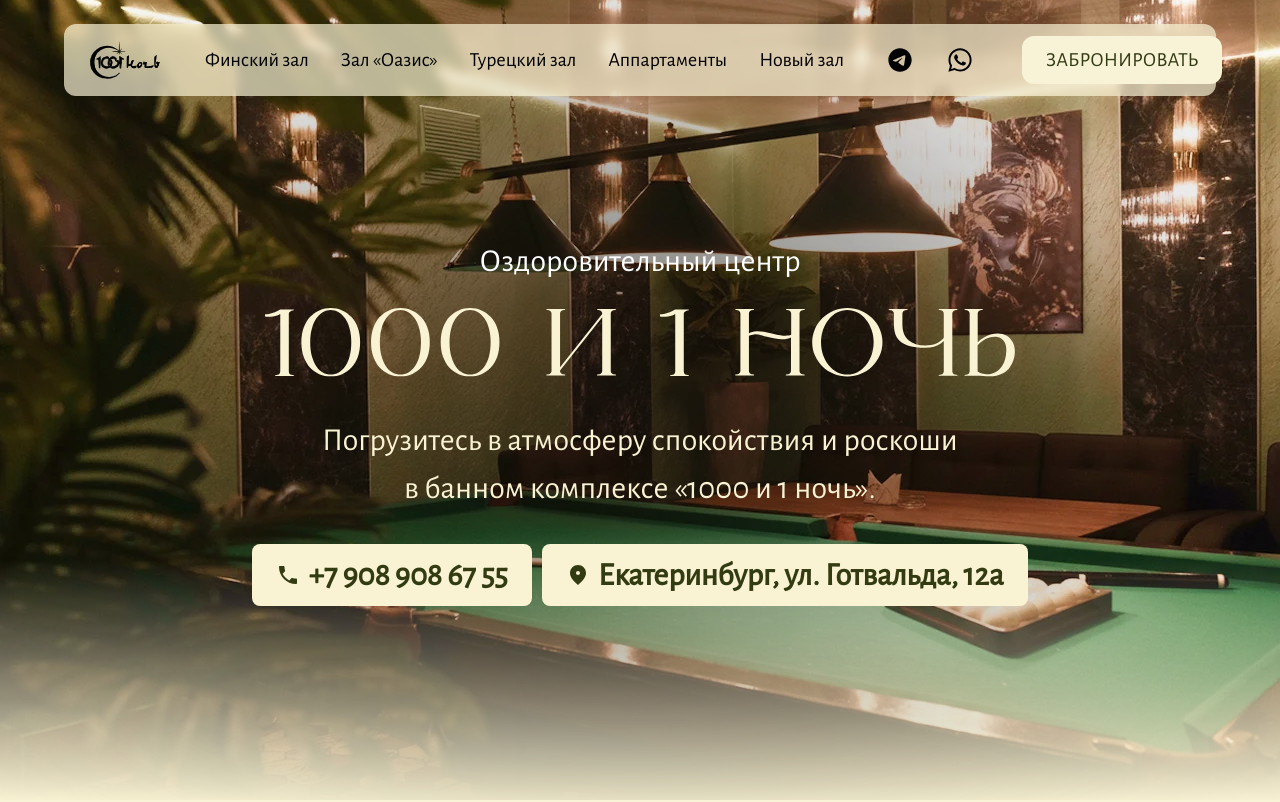
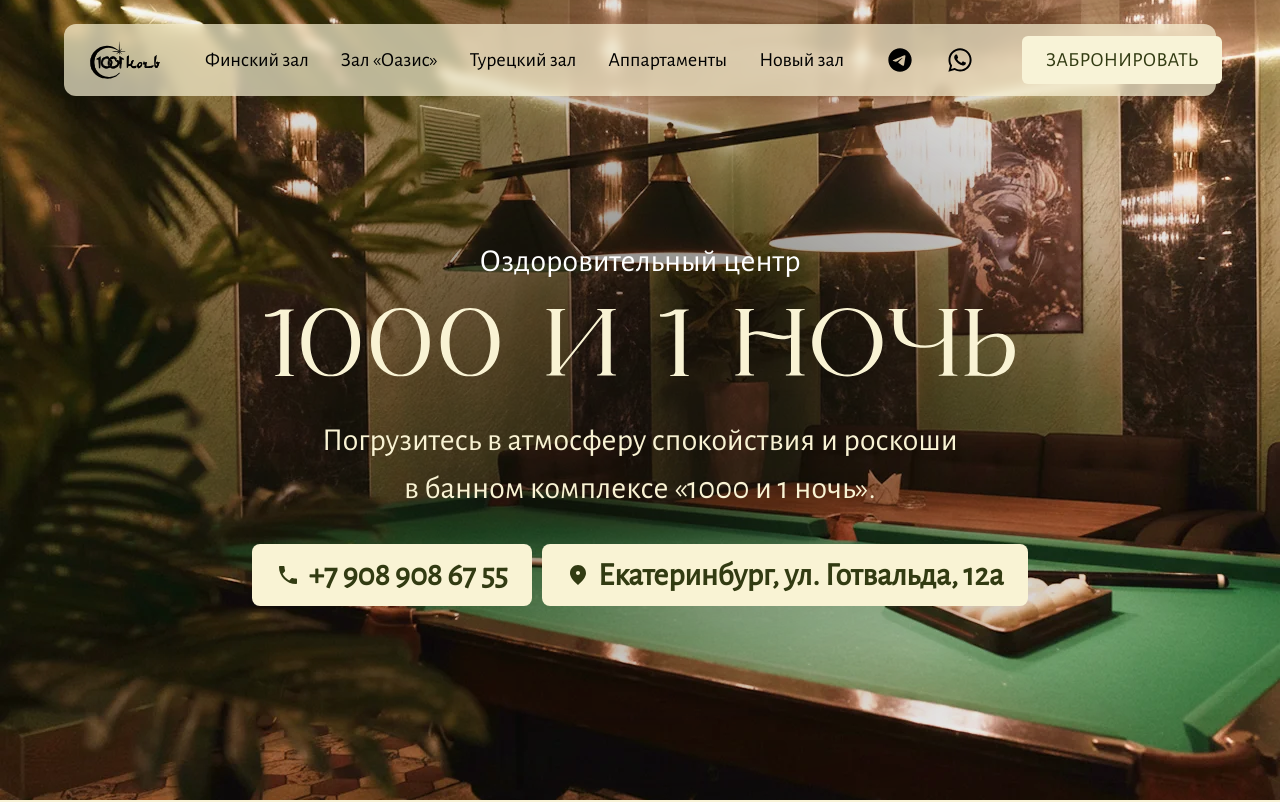
Before and after one commit to Purks1337/sasauni, a Next.js app: page / in a window 1280 px wide. Shown: the top 802 px of the page. Built offline with nearby package versions, Linux system fonts and the light colour scheme.

Commit message:
фиксы кнопок

```diff
--- a/src/app/page.tsx
+++ b/src/app/page.tsx
@@ -86,12 +86,6 @@
           </div>
 
           {/* Overlay filters */}
-          <div
-            className="absolute inset-0 pointer-events-none z-[2]"
-            style={{
-              background: 'linear-gradient(180deg, rgba(249, 243, 212, 0) 70%, #F9F3D4 100%)',
-            }}
-          />
 
           {/* Foreground Content Layer */}
           <div className="relative flex flex-col min-h-screen z-10">
@@ -170,7 +164,7 @@
               >
                 <a
                   href="tel:+79089086755"
-                  className="w-full sm:w-auto inline-flex items-center justify-center gap-2 bg-[#F9F3D4] text-[#323B12] rounded-lg px-6 py-4 sm:px-6 sm:py-3 text-lg sm:text-xl lg:text-[32px] font-bold leading-[1.2] transition-all duration-300 ease-out hover:opacity-90 hover:shadow-lg hover:scale-105 active:scale-100 relative z-10"
+                  className="w-full sm:w-auto inline-flex items-center justify-center gap-2 bg-[#F9F3D4] text-[#323B12] rounded-lg px-6 py-4 sm:px-6 sm:py-3 text-lg sm:text-xl lg:text-[32px] font-bold leading-[1.2] transition-all duration-300 ease-out hover:shadow-lg hover:scale-102 active:scale-100 relative z-10 hover:bg-[#f8e99e]"
                 >
                   <LocalPhoneIcon className="w-6 h-6 flex-shrink-0" style={{ fill: '#323B12' }} />
                   <span>+7 908 908 67 55</span>
@@ -178,7 +172,7 @@
                 <a
                   href="#map"
                   onClick={handleScrollToMap}
-                  className="w-full sm:w-auto inline-flex items-center justify-center gap-2 bg-[#F9F3D4] text-[#323B12] rounded-lg px-6 py-4 sm:px-6 sm:py-3 text-lg sm:text-xl lg:text-[32px] font-bold leading-[1.2] transition-all duration-300 ease-out hover:opacity-90 hover:shadow-lg hover:scale-105 active:scale-100 cursor-pointer relative z-10"
+                  className="w-full sm:w-auto inline-flex items-center justify-center gap-2 bg-[#F9F3D4] text-[#323B12] rounded-lg px-6 py-4 sm:px-6 sm:py-3 text-lg sm:text-xl lg:text-[32px] font-bold leading-[1.2] transition-all duration-300 ease-out hover:shadow-lg hover:scale-102 active:scale-100 cursor-pointer relative z-10 hover:bg-[#f8e99e]"
                 >
                   <LocalLocationIcon className="w-6 h-6 flex-shrink-0" style={{ fill: '#323B12' }} />
                   <span className="text-center">Екатеринбург, ул. Готвальда, 12а</span>
--- a/src/widgets/header/ui/header.tsx
+++ b/src/widgets/header/ui/header.tsx
@@ -78,7 +78,7 @@
             {/* Compact padding/text on LG, Full on XL */}
             <a
               href={bookingPhone}
-              className="flex justify-center items-center bg-[#F8F3D7] text-[#323B12] rounded-xl px-4 py-2 xl:px-6 xl:py-3 hover:opacity-90 transition-opacity"
+              className="flex justify-center items-center bg-[#F8F3D7] text-[#323B12] rounded-md px-4 py-2 xl:px-6 xl:py-3 hover:opacity-90 transition-all hover:bg-[#f8e99e] hover:scale-102"
             >
               <span className="text-[14px] xl:text-[20px] font-medium leading-[1.2] uppercase whitespace-nowrap">
                 Забронировать
```
